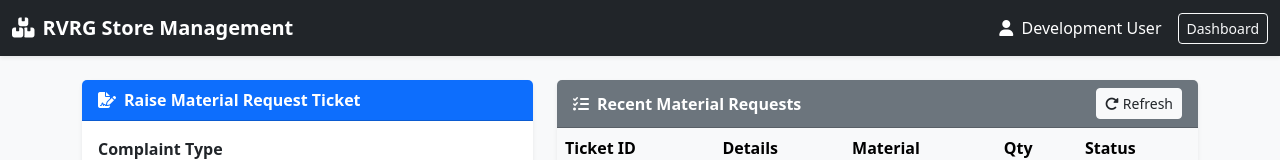
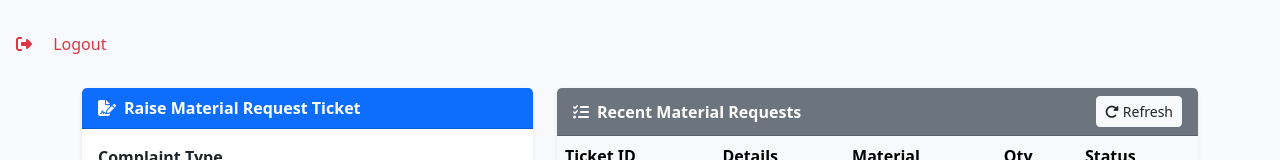
Before and after one commit to RVRG-T-Support/RVRG-Store-Management-CBRE, a plain HTML site: page material_request.html in a window 1280 px wide. Shown: the top 160 px of the page. Drawn offline with nearby package versions, Linux system fonts and the light colour scheme; no server answers; sample sign-in values are in the browser's storage.

Commit message:
Update material_request.html

```diff
--- a/material_request.html
+++ b/material_request.html
@@ -11,19 +11,14 @@
     <link href="https://cdnjs.cloudflare.com/ajax/libs/font-awesome/6.4.0/css/all.min.css" rel="stylesheet">
 </head>
 <body class="bg-light">
+    <!-- Global Sidebar -->
+<div id="globalSidebar"></div>
+
+<!-- Main Content -->
+<div class="main-content">
 
     <!-- Top Navigation Bar -->
-    <nav class="navbar navbar-expand-lg navbar-dark bg-dark shadow-sm">
-        <div class="container-fluid">
-            <a class="navbar-brand fw-bold" href="dashboard.html">
-                <i class="fa-solid fa-boxes-stacked me-2"></i>RVRG Store Management
-            </a>
-            <div class="d-flex align-items-center text-white">
-                <span class="me-3" id="userBadge"><i class="fa-solid fa-user me-1"></i> Development User</span>
-                <a href="dashboard.html" class="btn btn-outline-light btn-sm">Dashboard</a>
-            </div>
-        </div>
-    </nav>
+
 
     <div class="container my-4">
         <div class="row">
@@ -155,5 +150,6 @@
     <script src="common.js"></script>
     <!-- 3. Logic script for this module -->
     <script src="material_request.js"></script>
+</div>
 </body>
 </html>
```
